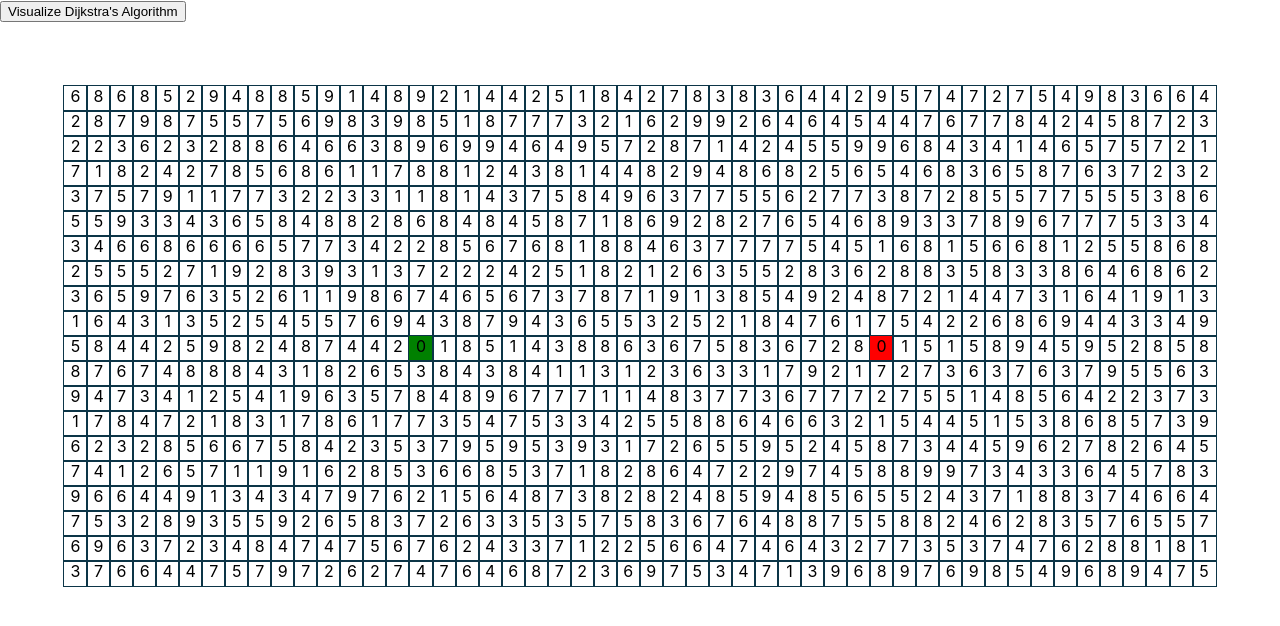
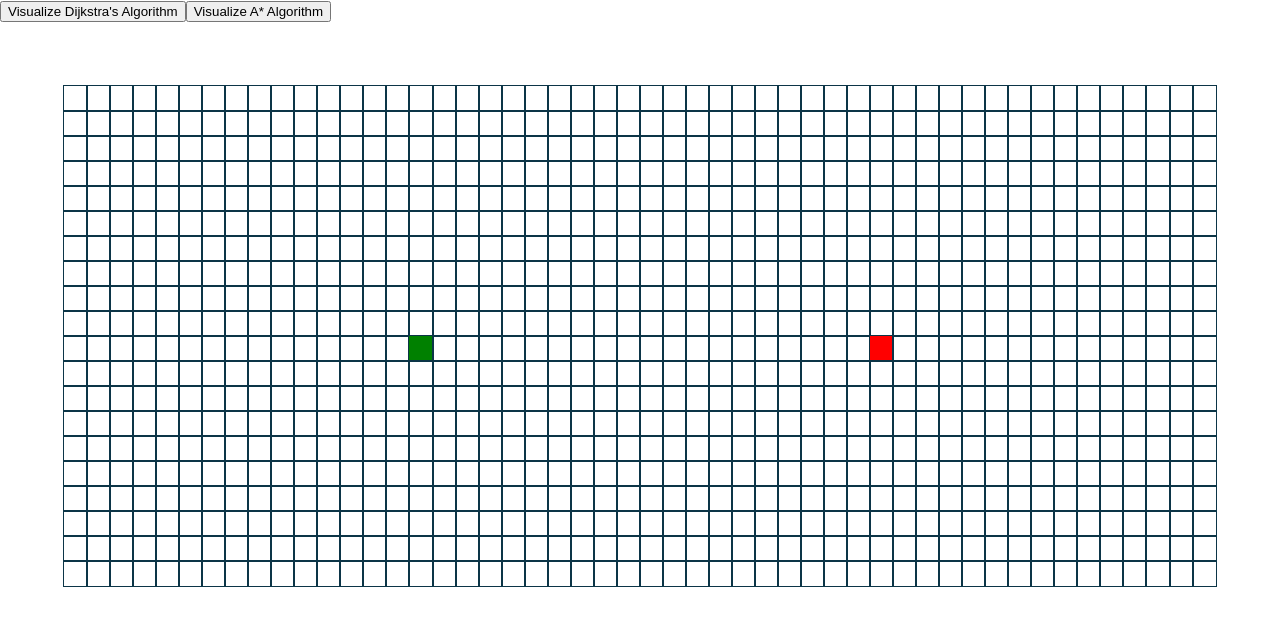
Before and after one commit to Leifa129/PathFinderVisualizer, a React (Create React App) app: page / in a window 1280 px wide. Shown: the top 626 px of the page. Built offline with nearby package versions, Linux system fonts and the light colour scheme.

Commit message:
Added A* algorithm. I have to update the change detection to use the search space from the currently selected algorithm when updating the result. Need to do abit of refactoring aswell, would like to eliminate duplicate code.

```diff
--- a/src/Algorithms/AStar.js
+++ b/src/Algorithms/AStar.js
@@ -1,4 +1,44 @@
+import GraphHelper from "./GraphHelper";
+
 export function aStar(grid, startNode, finishNode) {
+    const visitedNodesInOrder = [];
 
+    startNode.f = startNode.weight + heuristic(startNode, finishNode);
 
+    const unvisitedNodes = GraphHelper.getAllNodes(grid);
+    while (!!unvisitedNodes.length) {
+        sortNodesByF(unvisitedNodes);
+        const closestNode = unvisitedNodes.shift();
+        // If we encounter a wall, we skip it.
+        if (closestNode.isWall) continue;
+        // If the closest node is at a distance of infinity,
+        // we must be trapped and should therefore stop.
+        if (closestNode.f === Infinity) return visitedNodesInOrder;
+        closestNode.isVisited = true;
+        visitedNodesInOrder.push(closestNode);
+        if (closestNode === finishNode) return visitedNodesInOrder;
+        updateUnvisitedNeighbors(closestNode, finishNode, grid);
+    }
 }
+
+function sortNodesByF(nodes){
+    nodes.sort( (nodeA, nodeB) => nodeA.f - nodeB.f );
+}
+
+function heuristic(startNode, finishNode){
+       const dRow = finishNode.row - startNode.row;
+       const dCol = finishNode.col - startNode.col;
+       return Math.abs(dRow) + Math.abs(dCol);
+}
+
+function updateUnvisitedNeighbors(node, finishNode, grid){
+    const unvisitedNeighbors = GraphHelper.getUnvisitedNeighbors(node, grid);
+    for (const neighbor of unvisitedNeighbors) {
+
+        const temp = neighbor.weight + heuristic(neighbor, finishNode);
+        if (temp < neighbor.f) {
+            neighbor.f = temp;
+            neighbor.previousNode = node;
+        }
+    }
+}
--- a/src/Algorithms/Dijkstra.js
+++ b/src/Algorithms/Dijkstra.js
@@ -3,9 +3,9 @@ import GraphHelper from "./GraphHelper";
 export function dijkstra(grid, startNode, finishNode) {
     const visitedNodesInOrder = [];
     startNode.distance = 0;
-    const unvisitedNodes = getAllNodes(grid);
+    const unvisitedNodes = GraphHelper.getAllNodes(grid);
     while (!!unvisitedNodes.length) {
-        sortNodesByDistance(unvisitedNodes);
+        GraphHelper.sortNodesByDistance(unvisitedNodes);
         const closestNode = unvisitedNodes.shift();
         // If we encounter a wall, we skip it.
          if (closestNode.isWall) continue;
@@ -28,7 +28,7 @@ function updateUnvisitedNeighbors(node, grid){
              neighbor.distance = temp;
              neighbor.previousNode = node;
          }
-
+        //For unweighted graphs, basically breadth first search.
        // neighbor.distance = node.distance + 1;
        // neighbor.previousNode = node;
     }
--- a/src/PathFindingVisualizer/Node/Node.css
+++ b/src/PathFindingVisualizer/Node/Node.css
@@ -1,4 +1,5 @@
 .node {
+    background-size: contain;
     width: 2%;
     height: 25px;
     outline: 1px solid rgb(12, 53, 71);
--- a/src/PathFindingVisualizer/Node/Node.js
+++ b/src/PathFindingVisualizer/Node/Node.js
@@ -29,7 +29,7 @@ export default class Node extends Component {
             className={`node ${extraClassName}`}
             onMouseDown={() => onMouseDown(row, col)}
             onMouseEnter={() => onMouseEnter(row, col)}
-            onMouseUp={() => onMouseUp()}>{weight}</div>
+            onMouseUp={() => onMouseUp()}>{ weight > 1 ? weight : ''} &nbsp;</div>
     );
   }
 }
--- a/src/PathFindingVisualizer/PathFindingVisualizer.js
+++ b/src/PathFindingVisualizer/PathFindingVisualizer.js
@@ -1,6 +1,7 @@
 import React, {Component} from 'react';
 import Node from './Node/Node';
 import {dijkstra, getNodesInShortestPathOrder} from '../Algorithms/Dijkstra';
+import {aStar} from '../Algorithms/AStar';
 
 import './PathFindingVisualizer.css';
 
@@ -123,7 +124,7 @@ export default class PathFindingVisualizer extends Component {
   }
 
 
-  animateDijkstra(visitedNodesInOrder, nodesInShortestPathOrder) {
+  animateSearchSpace(visitedNodesInOrder, nodesInShortestPathOrder) {
     for (let i = 0; i <= visitedNodesInOrder.length; i++) {
       if (i === visitedNodesInOrder.length) {
         setTimeout(() => {
@@ -170,7 +171,7 @@ export default class PathFindingVisualizer extends Component {
     }
   }
 
-  visualizeDijkstra() {
+  visualizeAlgorithm() {
     const {grid} = this.state;
     clearGrid(grid);
     const newGrid = resetGrid(grid)
@@ -178,7 +179,19 @@ export default class PathFindingVisualizer extends Component {
     const finishNode = newGrid[finishNodeRow][finishNodeCol];
     const visitedNodesInOrder = dijkstra(newGrid, startNode, finishNode);
     const nodesInShortestPathOrder = getNodesInShortestPathOrder(finishNode);
-    this.animateDijkstra(visitedNodesInOrder, nodesInShortestPathOrder);
+    this.animateSearchSpace(visitedNodesInOrder, nodesInShortestPathOrder);
+    this.setState({ranAlgorithm: true});
+  }
+
+  visualizeAStar() {
+    const {grid} = this.state;
+    clearGrid(grid);
+    const newGrid = resetGrid(grid)
+    const startNode = newGrid[startNodeRow][startNodeCol];
+    const finishNode = newGrid[finishNodeRow][finishNodeCol];
+    const visitedNodesInOrder = aStar(newGrid, startNode, finishNode);
+    const nodesInShortestPathOrder = getNodesInShortestPathOrder(finishNode);
+    this.animateSearchSpace(visitedNodesInOrder, nodesInShortestPathOrder);
     this.setState({ranAlgorithm: true});
   }
 
@@ -199,8 +212,12 @@ export default class PathFindingVisualizer extends Component {
 
     return (
         <>
-          <button onClick={() => this.visualizeDijkstra()}>
+          <button onClick={() => this.visualizeAlgorithm()}>
             Visualize Dijkstra's Algorithm
+          </button>
+
+          <button onClick={() => this.visualizeAStar()}>
+            Visualize A* Algorithm
           </button>
           <div className="grid">
             {grid.map((row, rowIdx) => {
@@ -253,8 +270,9 @@ const createNode = (col, row) => {
     isStart: isStart,
     isFinish: isFinish,
     distance: Infinity,
+    f: Infinity,
     isVisited: false,
-    weight: isFinish || isStart ? 0 : 1 + Math.round( Math.random() * 8),
+    weight:  1,
     isWall: false,
     previousNode: null,
   };
@@ -277,6 +295,7 @@ const resetGrid = grid => {
   for (let row = 0; row < NUMBER_OF_ROWS; row++) {
     for (let col = 0; col < NUMBER_OF_COLS; col++) {
       newGrid[row][col].distance = Infinity;
+      newGrid[row][col].f = Infinity;
       newGrid[row][col].previousNode = null;
       newGrid[row][col].isVisited = false;
     }
```
Also changed, not shown: src/Algorithms/AlgorithmController.js (added).
